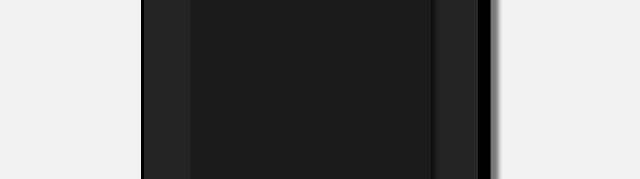
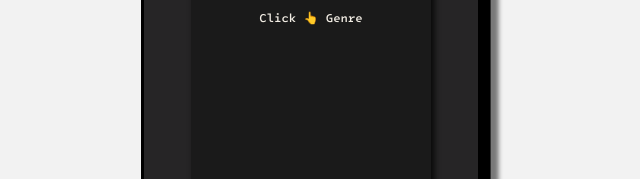
Before and after one commit to Anne-Desk/junsic, a plain HTML site: page index.html in a window 1280 px wide. Shown: the part 363-542 px from the top of the page, 329-969 px from the left. Drawn offline with Linux system fonts and the light colour scheme.

Commit message:
Update index.html

```diff
--- a/index.html
+++ b/index.html
@@ -156,11 +156,11 @@
 						<a class="genrebutton3" onclick="Genreclicked('3')">😔<br>Mellow</a>
 					</div>
 					<div class="list">
+						<p class="genre-none">Click 👆 Genre</p>
 						<ul class="genre1">
 							<li onclick="Playmusic('Bright/test_audio.mp3', this)">Test for Inserting Long long long long long-Titled Music File</li>
 							<li onclick="Playmusic('Bright/test_audio.mp3', this)">Text Music 2</li>
 							<li onclick="Playmusic('Bright/test_audio.mp3', this)">Text Music 3</li>
-
 						</ul>
 						<ul class="genre2">
 							<li onclick="Playmusic('Bright/test_audio.mp3', this)">Text Music 4</li>
```
